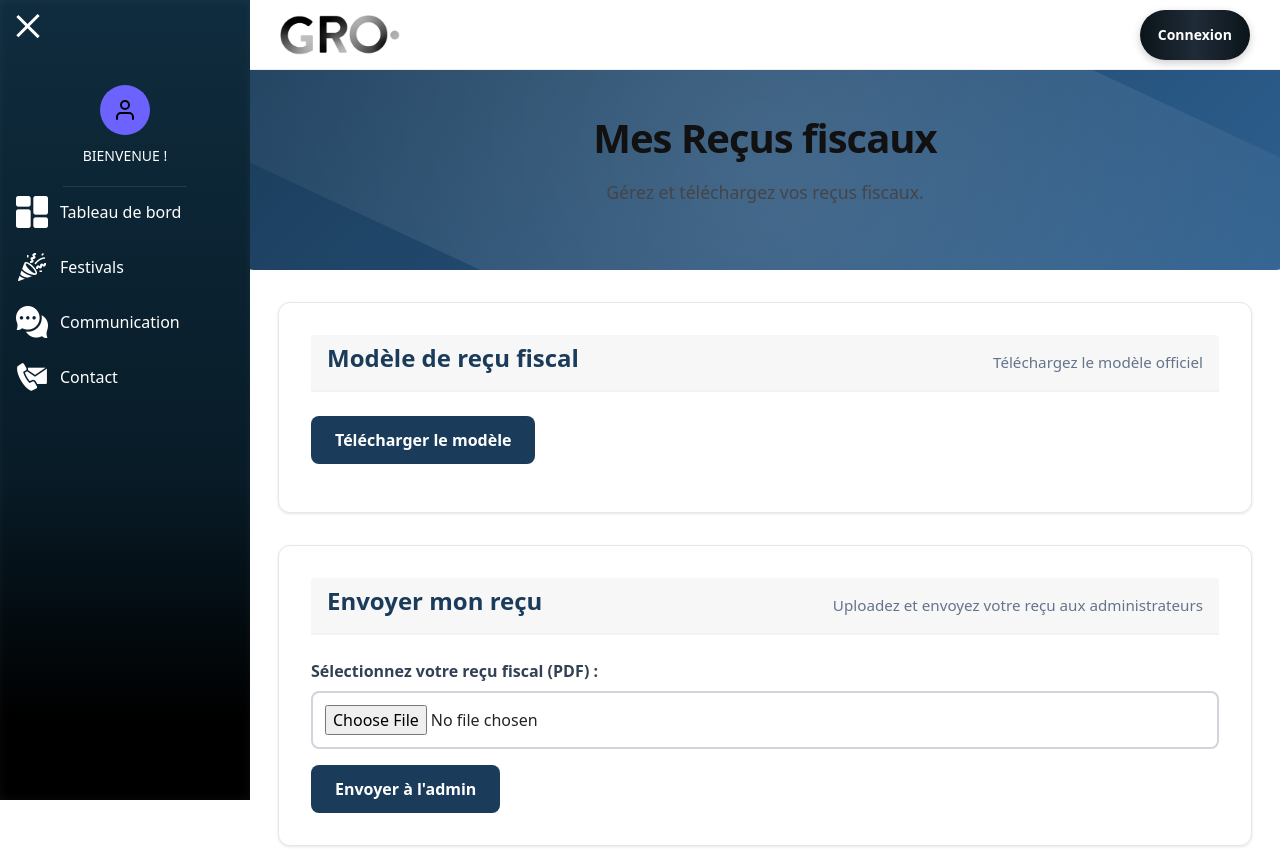
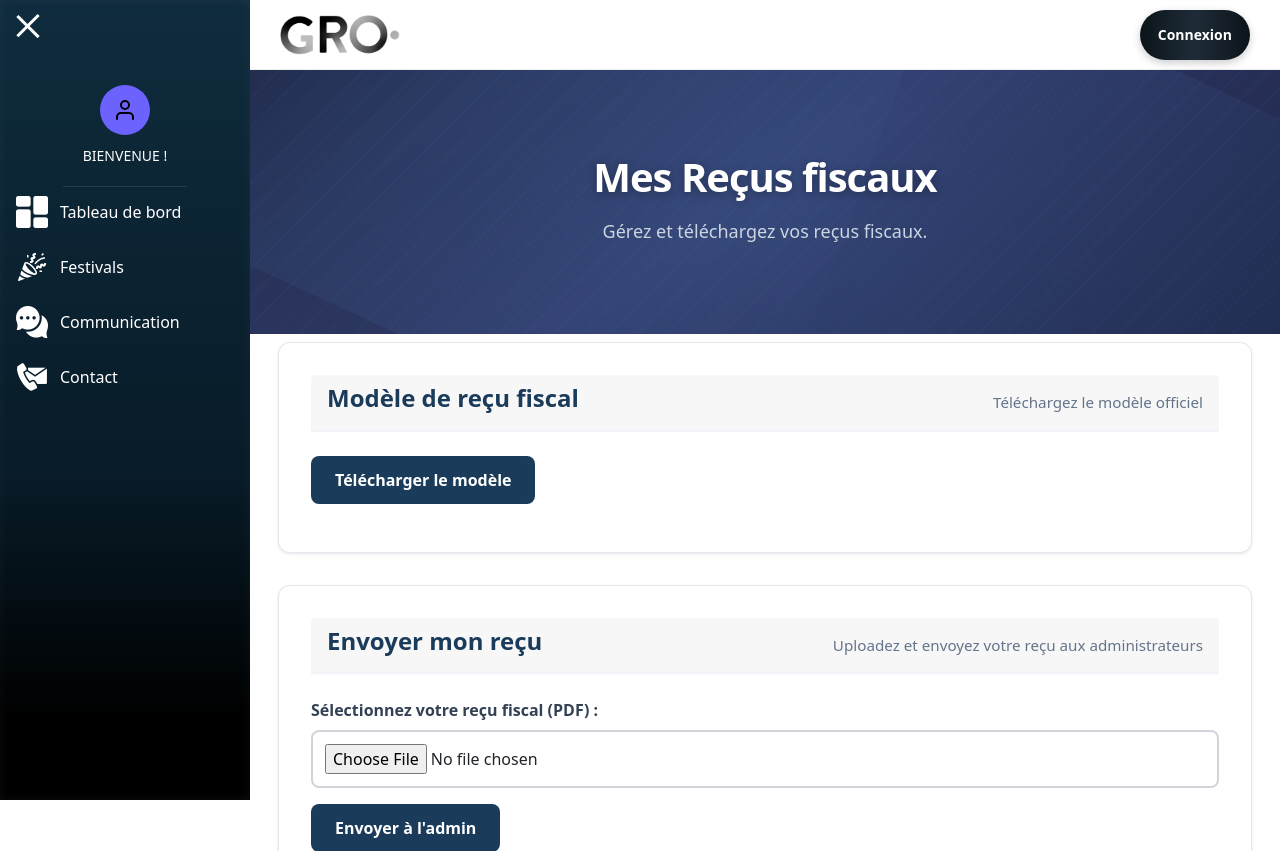
Before and after one commit to Rlima-collab/Groloto, a Symfony app: template GroLoto/templates/mecene/revenu_fiscal/index.html.twig in a window 1280 px wide. Shown: the top 851 px of the page. Run offline with Twig, Linux system fonts and the light colour scheme; the template is opened without the code that fills it, so the values that code supplies are empty; some libraries are stand-ins or nearby versions.

Commit message:
modif style revenus fiscaux benevole et mecene

```diff
--- a/GroLoto/templates/mecene/revenu_fiscal/index.html.twig
+++ b/GroLoto/templates/mecene/revenu_fiscal/index.html.twig
@@ -5,51 +5,8 @@
 {% block stylesheets %}
     {{ parent() }}
     <link rel="stylesheet" href="{{ asset('css/modele.css') }}">
+    <link rel="stylesheet" href="{{ asset('css/stocks/stocks-common.css') }}">
     <style>
-        .hero-section {
-            background: linear-gradient(135deg, #1a3c5a 0%, #2d5f8f 100%);
-            color: white;
-            padding: 4rem 2rem;
-            text-align: center;
-            position: relative;
-            overflow: hidden;
-            border-radius: 12px;
-            margin-bottom: 2rem;
-        }
-
-        .hero-section .shine {
-            position: absolute;
-            top: -50%;
-            right: -50%;
-            width: 200%;
-            height: 200%;
-            background: linear-gradient(45deg, transparent, rgba(255,255,255,0.1), transparent);
-            transform: rotate(45deg);
-            animation: shine 3s infinite;
-        }
-
-        @keyframes shine {
-            0% { transform: translateX(-100%) translateY(-100%) rotate(45deg); }
-            100% { transform: translateX(100%) translateY(100%) rotate(45deg); }
-        }
-
-        .hero-content {
-            position: relative;
-            z-index: 1;
-        }
-
-        .hero-title {
-            font-size: 2.5rem;
-            font-weight: 700;
-            margin: 0 0 1rem 0;
-        }
-
-        .hero-description {
-            font-size: 1.1rem;
-            opacity: 0.95;
-            margin: 0;
-        }
-
         .container {
             max-width: 1200px;
             margin: 0 auto;
@@ -214,7 +171,7 @@
 {% endblock %}
 
 {% block body %}
-<div class="hero-section">
+<div class="hero-section stocks-hero">
     <div class="shine"></div>
     <div class="hero-content">
             <h1 class="hero-title">Mes Reçus fiscaux</h1>
```
Also changed, not shown: GroLoto/templates/benevole/revenu_fiscal/index.html.twig (+2 -45 lines).
